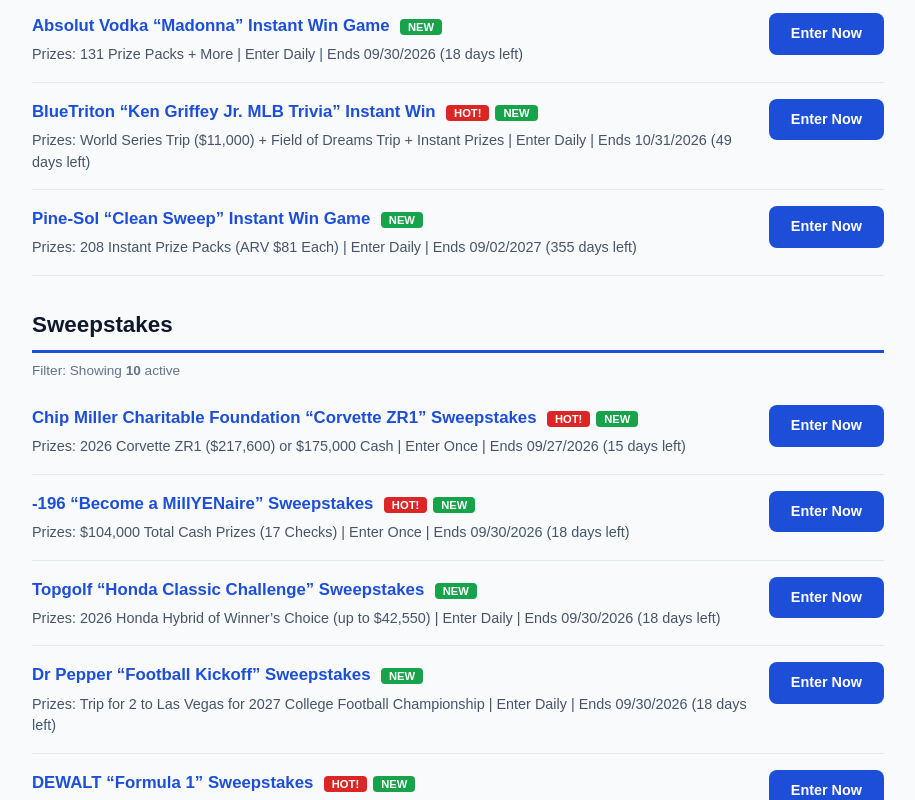
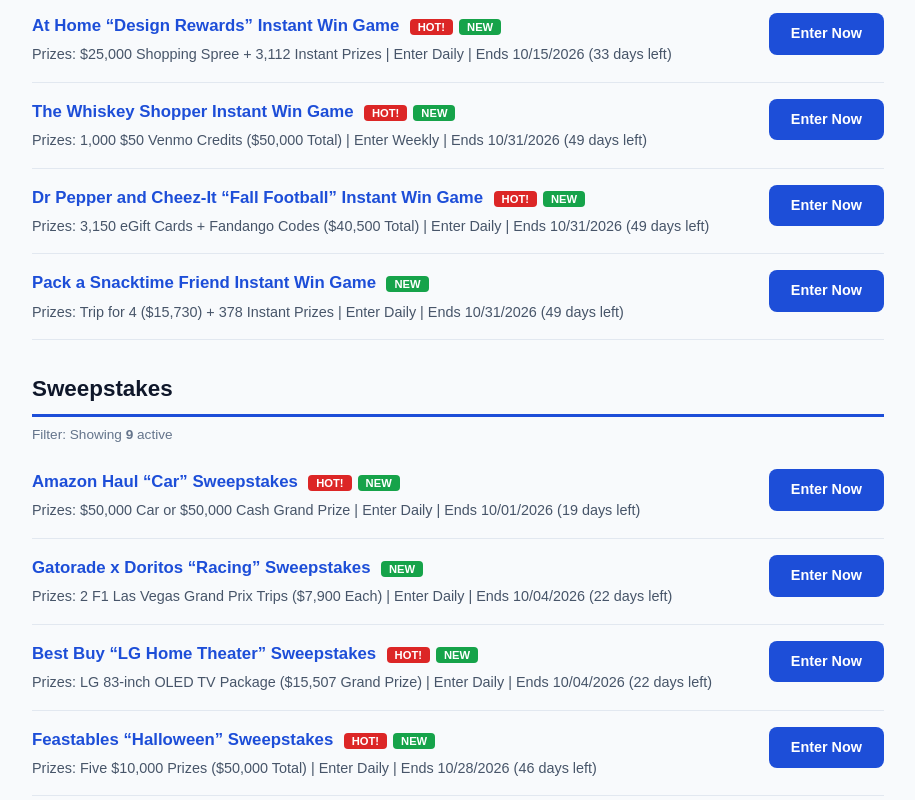
Before and after one commit to haroun26-dev/brandnewsite, a Next.js app: page / in a window 1280 px wide. Shown: the part 880-1680 px from the top of the page, without its empty margins (182-1097 px from the left). Built offline with nearby package versions, Linux system fonts and the light colour scheme.

Commit message:
Refresh listings

```diff
--- a/app/page.tsx
+++ b/app/page.tsx
@@ -16,7 +16,7 @@
   added: string; // YYYY-MM-DD — NEW badge shows when added within the last 3 days
 }
 
-// Listings verified September 16, 2026. Update this list regularly —
+// Listings verified September 18, 2026. Update this list regularly —
 // remove ended sweepstakes and add new ones by editing this file and redeploying.
 const SWEEPSTAKES: Listing[] = [
   // ---- Instant Win Games ----
@@ -33,17 +33,6 @@
   },
   {
     id: 2,
-    title: "BlueTriton “Ken Griffey Jr. MLB Trivia” Instant Win",
-    type: "instant",
-    prizes: "World Series Trip ($11,000) + Field of Dreams Trip + Instant Prizes",
-    frequency: "Enter Daily",
-    ends: "2026-10-31",
-    url: "https://baseballtrivia.com/",
-    hot: true,
-    added: "2026-09-15",
-  },
-  {
-    id: 3,
     title: "FLIPZ “Xbox” Instant Win Game",
     type: "instant",
     prizes: "363 Gaming Prizes + $5,000 Grand Prize",
@@ -53,7 +42,7 @@
     added: "2026-09-14",
   },
   {
-    id: 4,
+    id: 3,
     title: "A&W “Family Float Night” Instant Win Game",
     type: "instant",
     prizes: "3,507 Free Beverages + Big Prizes",
@@ -63,39 +52,62 @@
     added: "2026-09-14",
   },
   {
+    id: 4,
+    title: "The Whiskey Shopper Instant Win Game",
+    type: "instant",
+    prizes: "1,000 $50 Venmo Credits ($50,000 Total)",
+    frequency: "Enter Weekly",
+    ends: "2026-10-31",
+    url: "https://www.spiritspromos.com/portfolio/whiskey-sweeps/en/IH6628/submission/form",
+    hot: true,
+    added: "2026-09-18",
+  },
+  {
     id: 5,
-    title: "Absolut Vodka “Madonna” Instant Win Game",
+    title: "Dr Pepper and Cheez-It “Fall Football” Instant Win Game",
     type: "instant",
-    prizes: "131 Prize Packs + More",
+    prizes: "3,150 eGift Cards + Fandango Codes ($40,500 Total)",
     frequency: "Enter Daily",
-    ends: "2026-09-30",
-    url: "https://iframe-mdm.absolut.com/madonna/",
-    added: "2026-09-14",
+    ends: "2026-10-31",
+    url: "https://drpeppercheezitgame.entertowinprizes.com/",
+    hot: true,
+    added: "2026-09-18",
   },
   {
     id: 6,
-    title: "Pine-Sol “Clean Sweep” Instant Win Game",
+    title: "At Home “Design Rewards” Instant Win Game",
     type: "instant",
-    prizes: "208 Instant Prize Packs (ARV $81 Each)",
+    prizes: "$25,000 Shopping Spree + 3,112 Instant Prizes",
     frequency: "Enter Daily",
-    ends: "2027-09-02",
-    url: "https://www.pinesol.com/play/",
-    added: "2026-09-15",
+    ends: "2026-10-15",
+    url: "https://www.athome.com/sweepstakes",
+    hot: true,
+    added: "2026-09-18",
+  },
+  {
+    id: 7,
+    title: "Pack a Snacktime Friend Instant Win Game",
+    type: "instant",
+    prizes: "Trip for 4 ($15,730) + 378 Instant Prizes",
+    frequency: "Enter Daily",
+    ends: "2026-10-31",
+    url: "https://www.BacktoSchoolSnacks.com",
+    added: "2026-09-18",
   },
   // ---- Sweepstakes ----
   {
-    id: 7,
-    title: "-196 “Become a MillYENaire” Sweepstakes",
+    id: 8,
+    title: "Amazon Haul “Car” Sweepstakes",
     type: "sweepstakes",
-    prizes: "$104,000 Total Cash Prizes (17 Checks)",
-    frequency: "Enter Once",
-    ends: "2026-09-30",
-    url: "https://www.minus196sweeps.com",
+    prizes: "$50,000 Car or $50,000 Cash Grand Prize",
+    frequency: "Enter Daily",
+    ends: "2026-10-01",
+    url: "https://www.amazon.com/b?node=222015503011&ishaul=1&ref_=hul_swpstk_lp_ofclrl",
     hot: true,
-    added: "2026-09-16",
+    added: "2026-09-17",
   },
   {
-    id: 8,
+    id: 9,
     title: "Hot Wheels x Dollar General “2026 Ram Truck” Sweepstakes",
     type: "sweepstakes",
     prizes: "2026 Ram 1500 Truck (~$70,000)",
@@ -104,17 +116,6 @@
     url: "https://ram.hotwheelssweepstakes.com",
     hot: true,
     added: "2026-09-16",
-  },
-  {
-    id: 9,
-    title: "Chip Miller Charitable Foundation “Corvette ZR1” Sweepstakes",
-    type: "sweepstakes",
-    prizes: "2026 Corvette ZR1 ($217,600) or $175,000 Cash",
-    frequency: "Enter Once",
-    ends: "2026-09-27",
-    url: "https://www.tapkat.org/chip-miller-amyloidosis-foundation/N9PbJE",
-    hot: true,
-    added: "2026-09-15",
   },
   {
     id: 10,
@@ -129,6 +130,26 @@
   },
   {
     id: 11,
+    title: "Marriott Bonvoy “Super Bowl Sleepover Suite” Giveaway",
+    type: "sweepstakes",
+    prizes: "Super Bowl LXI Trip for 2 ($20,250)",
+    frequency: "Enter Weekly",
+    ends: "2026-12-15",
+    url: "https://www.joinmarriottbonvoy.com/superbowlsleepoversuite",
+    added: "2026-09-16",
+  },
+  {
+    id: 12,
+    title: "Gatorade x Doritos “Racing” Sweepstakes",
+    type: "sweepstakes",
+    prizes: "2 F1 Las Vegas Grand Prix Trips ($7,900 Each)",
+    frequency: "Enter Daily",
+    ends: "2026-10-04",
+    url: "https://gatoradedoritosracing.com",
+    added: "2026-09-16",
+  },
+  {
+    id: 13,
     title: "Feastables “Halloween” Sweepstakes",
     type: "sweepstakes",
     prizes: "Five $10,000 Prizes ($50,000 Total)",
@@ -139,55 +160,35 @@
     added: "2026-09-15",
   },
   {
-    id: 12,
-    title: "Topgolf “Honda Classic Challenge” Sweepstakes",
+    id: 14,
+    title: "Best Buy “LG Home Theater” Sweepstakes",
     type: "sweepstakes",
-    prizes: "2026 Honda Hybrid of Winner’s Choice (up to $42,550)",
+    prizes: "LG 83-inch OLED TV Package ($15,507 Grand Prize)",
     frequency: "Enter Daily",
-    ends: "2026-09-30",
-    url: "https://topgolf.com/Honda",
-    added: "2026-09-16",
-  },
-  {
-    id: 13,
-    title: "Dr Pepper “Football Kickoff” Sweepstakes",
-    type: "sweepstakes",
-    prizes: "Trip for 2 to Las Vegas for 2027 College Football Championship",
-    frequency: "Enter Daily",
-    ends: "2026-09-30",
-    url: "https://www.drpeppersweeps.com/kickoff",
-    added: "2026-09-16",
-  },
-  {
-    id: 14,
-    title: "Marriott Bonvoy “Super Bowl Sleepover Suite” Giveaway",
-    type: "sweepstakes",
-    prizes: "Super Bowl LXI Trip for 2 ($20,250)",
-    frequency: "Enter Weekly",
-    ends: "2026-12-15",
-    url: "https://www.joinmarriottbonvoy.com/superbowlsleepoversuite",
-    added: "2026-09-16",
+    ends: "2026-10-04",
+    url: "https://www.bestbuy.com/site/sweepstakes/lg-dream-tv/pcmcat1785334252319.c?id=pcmcat1785334252319",
+    hot: true,
+    added: "2026-09-18",
   },
   {
     id: 15,
-    title: "Gatorade x Doritos “Racing” Sweepstakes",
+    title: "Coca-Cola “Match Day Getaway” Sweepstakes",
     type: "sweepstakes",
-    prizes: "2 F1 Las Vegas Grand Prix Trips ($7,900 Each)",
+    prizes: "127 Prizes incl. USWNT Match Trip ($4,500)",
     frequency: "Enter Daily",
-    ends: "2026-10-04",
-    url: "https://gatoradedoritosracing.com",
-    added: "2026-09-16",
+    ends: "2026-10-31",
+    url: "https://www.coca-cola.com/us/en/offerings/fifa-world-cup-26/match-day-getaway-sweeps",
+    added: "2026-09-18",
   },
   {
     id: 16,
-    title: "DEWALT “Formula 1” Sweepstakes",
+    title: "Mondelēz “Hometown Touchdowns” Sweepstakes",
     type: "sweepstakes",
-    prizes: "F1 Vegas Trip for 2 ($21,502) + 35 Tool Prizes",
-    frequency: "Enter Once",
-    ends: "2026-09-30",
-    url: "https://us.dewalt.com/mclaren_vegassweepstakes/",
-    hot: true,
-    added: "2026-09-14",
+    prizes: "10,262 Prizes incl. $5,000 Meet-and-Greet",
+    frequency: "Enter Weekly",
+    ends: "2026-10-30",
+    url: "https://www.hometowntouchdowns.com",
+    added: "2026-09-18",
   },
 ];
 
@@ -472,7 +473,7 @@
         {renderSection("Sweepstakes", sweeps)}
 
         <p style={{ color: "#94a3b8", fontSize: "0.8rem", marginTop: "40px", lineHeight: 1.6 }}>
-          Listings last verified September 16, 2026. Always check the official rules on
+          Listings last verified September 18, 2026. Always check the official rules on
           the sponsor&apos;s page before entering. Sweepstakes Central is not affiliated
           with the sponsors listed.
         </p>
```
